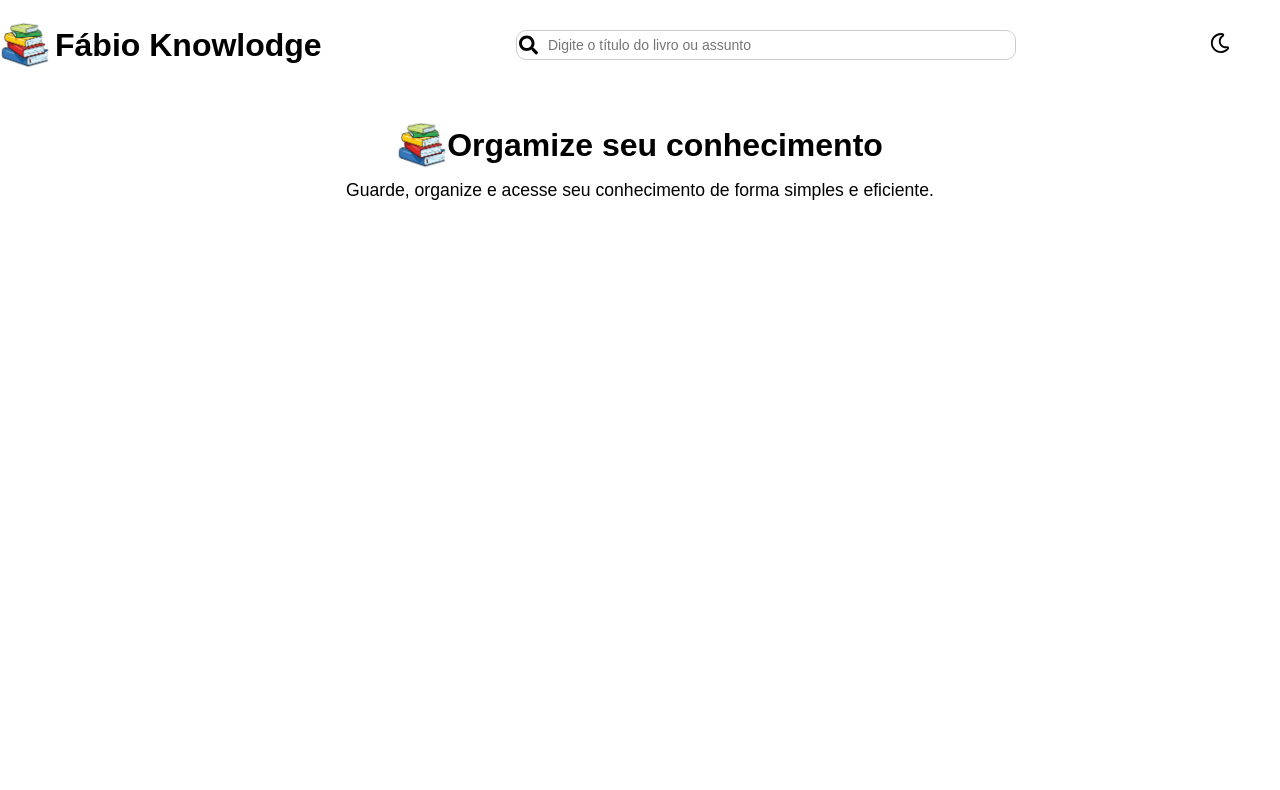
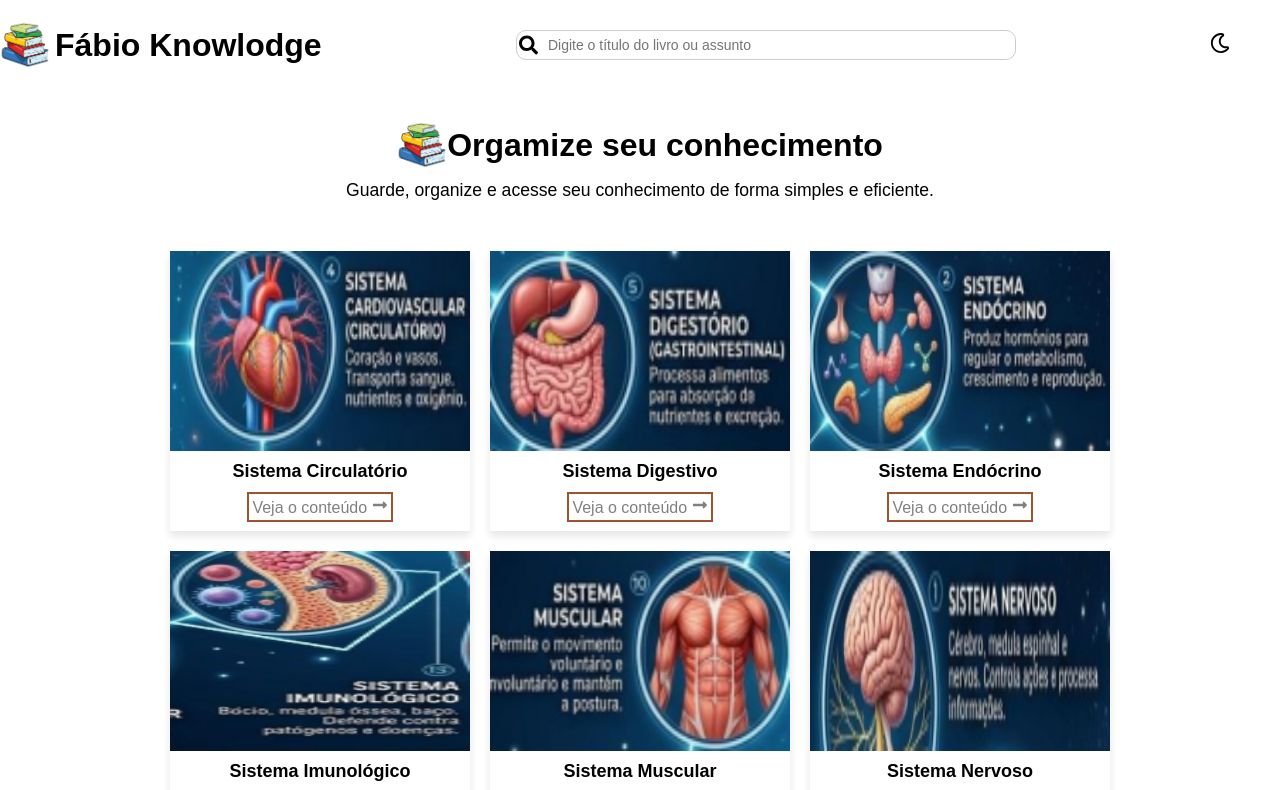
Before and after one commit to 2Fabio3Toms4Naene/conhecimentos-fabio-medicina, a Next.js app: page / in a window 1280 px wide. Shown: the top 790 px of the page. Built offline with nearby package versions, Linux system fonts and the light colour scheme.

Commit message:
Lógica do filtro da página inicial

```diff
--- /dev/null
+++ b/src/app/array-card-objects.js
@@ -0,0 +1,37 @@
+import sistemaCirculatorio from '../../public/sistema-circulatorio.png';
+import sistemaDigestivo from '../../public/sistema-digestivo.png';
+import sistemaEndocrino from '../../public/sistema-endocrino.png';
+import sistemaImunologico from '../../public/sistema-imunologico.png';
+import sistemaMuscular from '../../public/sistema-muscular.png';
+import sistemaNervoso from '../../public/sistema-nervoso.png';
+import sistemaNinfatico from '../../public/sistema-ninfatico.png';
+import sistemaReprodutorio from '../../public/sistema-reprodutorio.png';
+import sistemaRespitatorio from '../../public/sistema-respitatorio.png';
+import sistemaSensorial from '../../public/sistema-sensorial.png';
+import sistemaTegumentar from '../../public/sistema-tegumentar.png';
+import sistemaUrinario from '../../public/sistema-urinario.png';
+import sistemasEsqueletico from '../../public/sistemas-esqueletico.png';
+import anatomio from '../../public/anatomio.jpeg';
+import etica from '../../public/etica.jpeg';
+import fisiologia from '../../public/fisiologia.jpg';
+import preparacaoParaTrabaho from '../../public/preparacao-para-trabaho.jpeg';
+
+export const arrayCardObjects = [
+    {id: 1, image: sistemaCirculatorio, title: "Sistema Circulatório"},
+    {id: 2, image: sistemaDigestivo, title: "Sistema Digestivo"},
+    {id: 3, image: sistemaEndocrino, title: "Sistema Endócrino"},
+    {id: 4, image: sistemaImunologico, title: "Sistema Imunológico"},
+    {id: 5, image: sistemaMuscular, title: "Sistema Muscular"},
+    {id: 6, image: sistemaNervoso, title: "Sistema Nervoso"},
+    {id: 7, image: sistemaNinfatico, title: "Sistema Ninfático"},
+    {id: 8, image: sistemaReprodutorio, title: "Sistema Reprodutório"},
+    {id: 9, image: sistemaRespitatorio, title: "Sistema Respiratório"},
+    {id: 10, image: sistemaSensorial, title: "Sistema Sensorial"},
+    {id: 11, image: sistemaTegumentar, title: "Sistema Tegumentar"},
+    {id: 12, image: sistemaUrinario, title: "Sistema Urinário"},
+    {id: 13, image: sistemasEsqueletico, title: "Sistema Esquelético"},
+    {id: 14, image: anatomio, title: "Anatomia"},
+    {id: 15, image: etica, title: "Ética"},
+    {id: 16, image: fisiologia, title: "Fisiologia"},
+    {id: 17, image: preparacaoParaTrabaho, title: "Preparação para o Trabalho"}
+];
--- /dev/null
+++ b/src/app/component-card-book/ComponentCardBook.jsx
@@ -0,0 +1,14 @@
+import styles from './ComponentCardBook.module.css';
+import Image from 'next/image';
+import { FaLongArrowAltRight } from "react-icons/fa";
+
+export default function ComponentCardBook({ image, title }) {
+    return (
+            <div className={styles.card}>
+            <Image src={image} alt={title} width={300} height={200} />
+            <h3 className={styles.title}>{title}</h3>
+            <a href="#" className={styles.link}>Veja o conteúdo <FaLongArrowAltRight />
+            </a>
+        </div>
+    );
+}
--- /dev/null
+++ b/src/app/component-card-book/ComponentCardBook.module.css
@@ -0,0 +1,24 @@
+.card {
+    width: 300px;
+    height: 280px;
+    display: flex;
+    flex-direction: column;
+    align-items: center;
+    gap: 10px;
+    box-shadow: 0px 5px 8px rgba(0, 0, 0, 0.1);
+}
+.title {
+    font-size: 18px;
+    font-weight: bold;
+}
+.link {
+    border: 2px solid sienna;
+    padding: 3px;
+    text-decoration: none;
+    color: gray;
+    cursor: pointer;
+}
+.link:hover {
+    background-color: sienna;
+    color: #fff;
+}
--- a/src/app/component-header/ComponentHeader.jsx
+++ b/src/app/component-header/ComponentHeader.jsx
@@ -2,14 +2,14 @@
 import styles from './ComponentHeader.module.css';
 import stylesPage from '../page.module.css';
 import Image from 'next/image';
-import { useTheme } from '../themeContext';
+import { UseState } from '../statas';
 import logo from '../../../public/logo.jpeg';
 import { FaSearch } from "react-icons/fa";
 import { FaRegMoon } from "react-icons/fa";
 import { GoSun } from "react-icons/go";
 
 export default function ComponentHeader() {
-    const { theme, toggleTheme } = useTheme();
+    const { theme, toggleTheme, toggleBooks } = UseState();
     return (
         <header className={`${styles.header} ${theme ? stylesPage.dark : stylesPage.light}`}>
             <div className={styles.containerLogo}>
@@ -18,7 +18,11 @@ export default function ComponentHeader() {
             </div>
             <div className={styles.containerSearch}>
                 <FaSearch className={`${styles.iconSearch} ${theme ? styles.iconInvert : ''}`} />
-                <input type="text" placeholder='Digite o título do livro ou assunto' className={styles.inputSearch}/>
+                <input type="text"
+                 placeholder='Digite o título do livro ou assunto'
+                  className={styles.inputSearch}
+                  onChange={(e) => toggleBooks(e.target.value)}
+                  />
             </div>
             <div className={styles.containerTheme}>
                 <button onClick={toggleTheme} className={styles.buttonTheme}>
--- a/src/app/page.js
+++ b/src/app/page.js
@@ -1,14 +1,24 @@
 'use client';
 import styles from "./page.module.css";
+import { UseState } from "./statas";
 import ComponentIntroduction from "./component-introduction/Component-introduction";
-import { useTheme } from "./themeContext";
+import  ComponentCardBook  from "./component-card-book/ComponentCardBook";
 
 export default function Home() {
-    const { theme } = useTheme();
+    const { theme } = UseState();
+    const { allbooks } = UseState();
 return (
     <div className={`${styles.containerPage} ${theme ? styles.dark : styles.light}`}>
       <main className={styles.main}>
         <ComponentIntroduction theme={theme} />
+        <section className={styles.sectionBooks}>
+          {allbooks.map((book) => (
+            <ComponentCardBook
+             key={book.id}
+              image={book.image}
+              title={book.title} />
+          ))}
+        </section>
       </main>
     </div>
   );
--- a/src/app/page.module.css
+++ b/src/app/page.module.css
@@ -1,8 +1,5 @@
 /*ESTILOS GERAIS*/
-.containerPage {
-  width: 100%;
-  height: 100vh;
-}
+
 /*ESTILOS DA TRACA DE TEMA*/
 .dark {
   background-color: #121212;
@@ -17,3 +14,12 @@
   width: 1024px;
   margin: 0 auto;
 }
+/*ESTILOS DA SEÇÃO DE LIVROS*/
+.sectionBooks {
+  width: 100%;
+  padding: 50px 0 100px 0;
+  display: flex;
+  justify-content: center;
+  flex-wrap: wrap;
+  gap: 20px;
+}
--- /dev/null
+++ b/src/app/statas.js
@@ -0,0 +1,32 @@
+'use client';
+import { createContext, useState, useContext } from "react";
+import { arrayCardObjects } from "./array-card-objects";
+import { filterByTypedWord } from "@/filter";
+
+const StateContext = createContext();
+
+export function StateProvider({ children }) {
+    const [theme, setTheme] = useState(false);
+    const [allbooks, setBooks] = useState(arrayCardObjects);
+
+    const toggleTheme = () => {
+        setTheme(!theme);
+    };
+
+    const toggleBooks = (typedWord) => {
+        const filteredBooks = filterByTypedWord(arrayCardObjects, typedWord);
+        setBooks(filteredBooks);
+    }
+    return (
+        <StateContext.Provider value={{ theme, toggleTheme, allbooks, toggleBooks, }}>
+            {children}
+        </StateContext.Provider>
+    )
+}
+export function UseState() {
+    const context = useContext(StateContext);
+    if (!context) {
+
+    }
+    return context;
+}
--- a/src/app/themeContext.js
+++ /dev/null
@@ -1,24 +0,0 @@
-'use client';
-import { createContext, useState, useContext } from "react";
-
-const ThemeContext = createContext();
-
-export function ThemeProvider({ children }) {
-    const [theme, setTheme] = useState(false);
-
-    const toggleTheme = () => {
-        setTheme(!theme);
-    };
-    return (
-        <ThemeContext.Provider value={{ theme, toggleTheme }}>
-            {children}
-        </ThemeContext.Provider>
-    )
-}
-export function useTheme() {
-    const context = useContext(ThemeContext);
-    if (!context) {
-        throw new Error("useTheme must be used within a ThemeProvider");
-    }
-    return context;
-}
--- /dev/null
+++ b/src/filter.js
@@ -0,0 +1,5 @@
+export function filterByTypedWord(arrayBooks, typedWord) {
+    return arrayBooks.filter((book) =>
+     book.title.toLowerCase().includes(typedWord.toLowerCase())
+    );
+}
```
Also changed, not shown: array-card-objects.js (deleted, +0 -37 lines), src/app/layout.js (+3 -4 lines).
